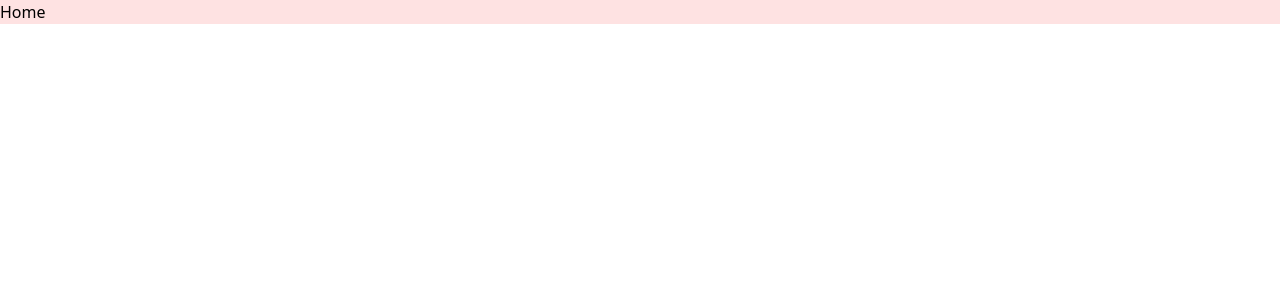
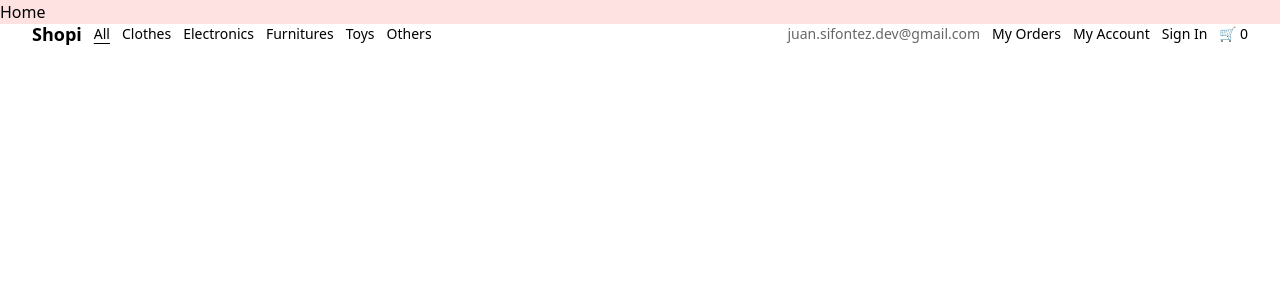
Before and after one commit to Jsifontez/shopi, a React (Vite) app: page / in a window 1280 px wide. Shown: the top 300 px of the page. Built offline with nearby package versions, Linux system fonts and the light colour scheme.

Commit message:
Add navbar component

```diff
--- /dev/null
+++ b/src/Components/Navbar/NavItem.jsx
@@ -0,0 +1,34 @@
+/* eslint-disable react/prop-types */
+import { NavLink } from 'react-router-dom'
+
+const NavItem = ({ link }) => {
+  let Link
+
+  if (link.activatable) {
+    Link = <ActivableLink link={link} />
+  } else {
+    Link = <NavLink to={link.path}> {link.text} </NavLink>
+  }
+
+  return (
+    <li className={link.className}>
+      {Link}
+    </li>
+  )
+}
+
+const ActivableLink = ({ link }) => {
+  // this style will be applied to current link selected
+  const activeStyle = 'underline underline-offset-4'
+
+  return (
+    <NavLink
+      to={link.path}
+      className={({ isActive }) => isActive ? activeStyle : undefined }
+    >
+      {link.text}
+    </NavLink>
+  )
+}
+
+export default NavItem
--- /dev/null
+++ b/src/Components/Navbar/index.jsx
@@ -0,0 +1,95 @@
+import NavItem from './NavItem'
+
+const Navbar = () => {
+  const leftLinks = [
+    {
+      path: '/',
+      className: 'font-bold text-lg',
+      text: 'Shopi',
+      activatable: false
+    },
+    {
+      path: '/',
+      className: '',
+      text: 'All',
+      activatable: true
+    },
+    {
+      path: '/clothes',
+      className: '',
+      text: 'Clothes',
+      activatable: true
+    },
+    {
+      path: '/electronics',
+      className: '',
+      text: 'Electronics',
+      activatable: true
+    },
+    {
+      path: '/furnitures',
+      className: '',
+      text: 'Furnitures',
+      activatable: true
+    },
+    {
+      path: '/toys',
+      className: '',
+      text: 'Toys',
+      activatable: true
+    },
+    {
+      path: '/others',
+      className: '',
+      text: 'Others',
+      activatable: true
+    }
+  ]
+
+  const rightLinks = [
+    {
+      path: '/my-orders',
+      className: '',
+      text: 'My Orders',
+      activatable: true
+    },
+    {
+      path: '/my-account',
+      className: '',
+      text: 'My Account',
+      activatable: true
+    },
+    {
+      path: '/sing-in',
+      className: '',
+      text: 'Sign In',
+      activatable: true
+    }
+  ]
+
+  return (
+    <nav className='flex justify-between items-center fixed z-2 w-full py-5 px-8 text-sm font-light'>
+      <ul className='flex items-center gap-3'>
+        {leftLinks.map(link => (
+          <NavItem key={link.text} link={link} />
+        ))}
+      </ul>
+
+      <ul className='flex items-center gap-3'>
+        <li className='text-black/60'>
+          juan.sifontez.dev@gmail.com
+        </li>
+
+        {rightLinks.map(link => (
+          <NavItem key={link.text} link={link} />
+        ))}
+
+        <li>
+          🛒 0
+        </li>
+      </ul>
+    </nav>
+  )
+}
+
+export default Navbar
--- a/src/pages/App/index.jsx
+++ b/src/pages/App/index.jsx
@@ -5,6 +5,7 @@ import MyOrder from '../MyOrder'
 import MyOrders from '../MyOrders'
 import SignIn from '../SignIn'
 import NotFound from '../NotFound'
+import Navbar from '../../Components/Navbar'
 import './App.css'
 
 const AppRoutes = () => {
@@ -23,6 +24,7 @@ const AppRoutes = () => {
 function App () {
   return (
     <BrowserRouter>
+      <Navbar />
       <AppRoutes />
     </BrowserRouter>
   )
```
